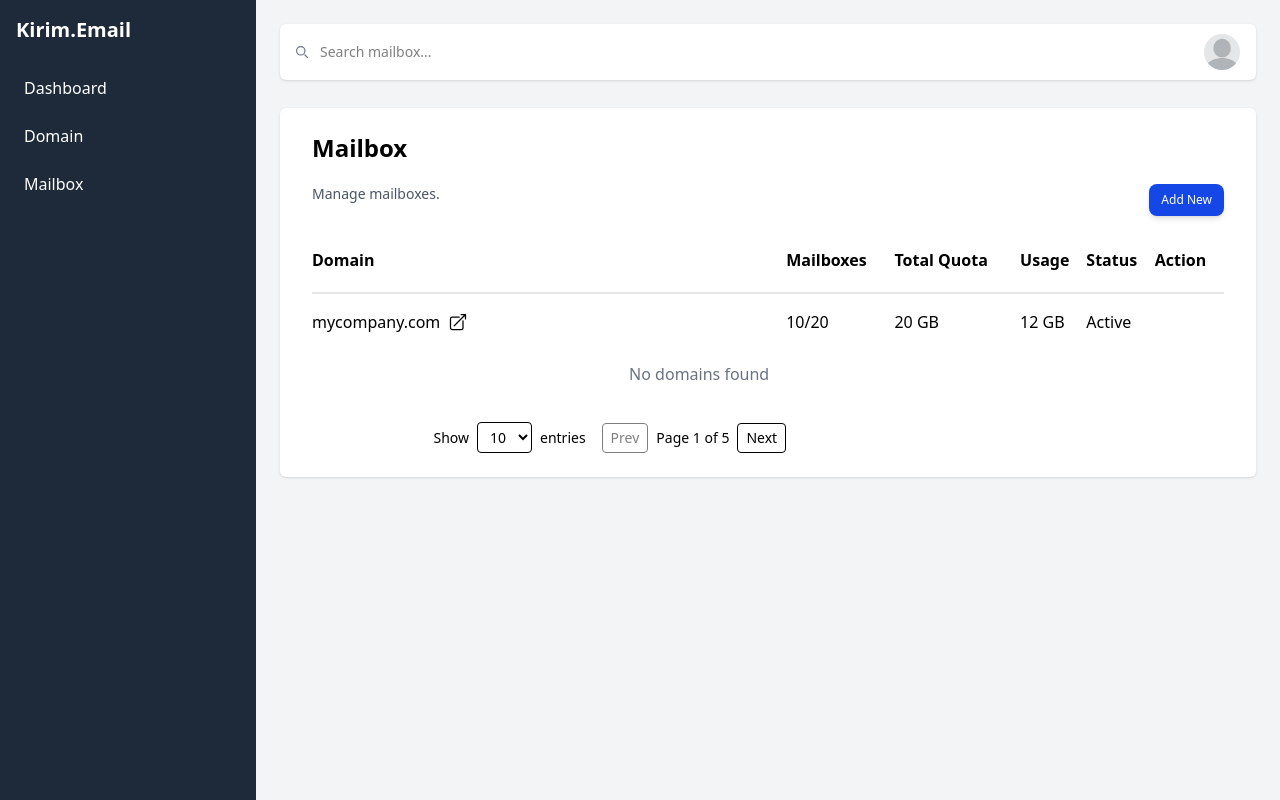
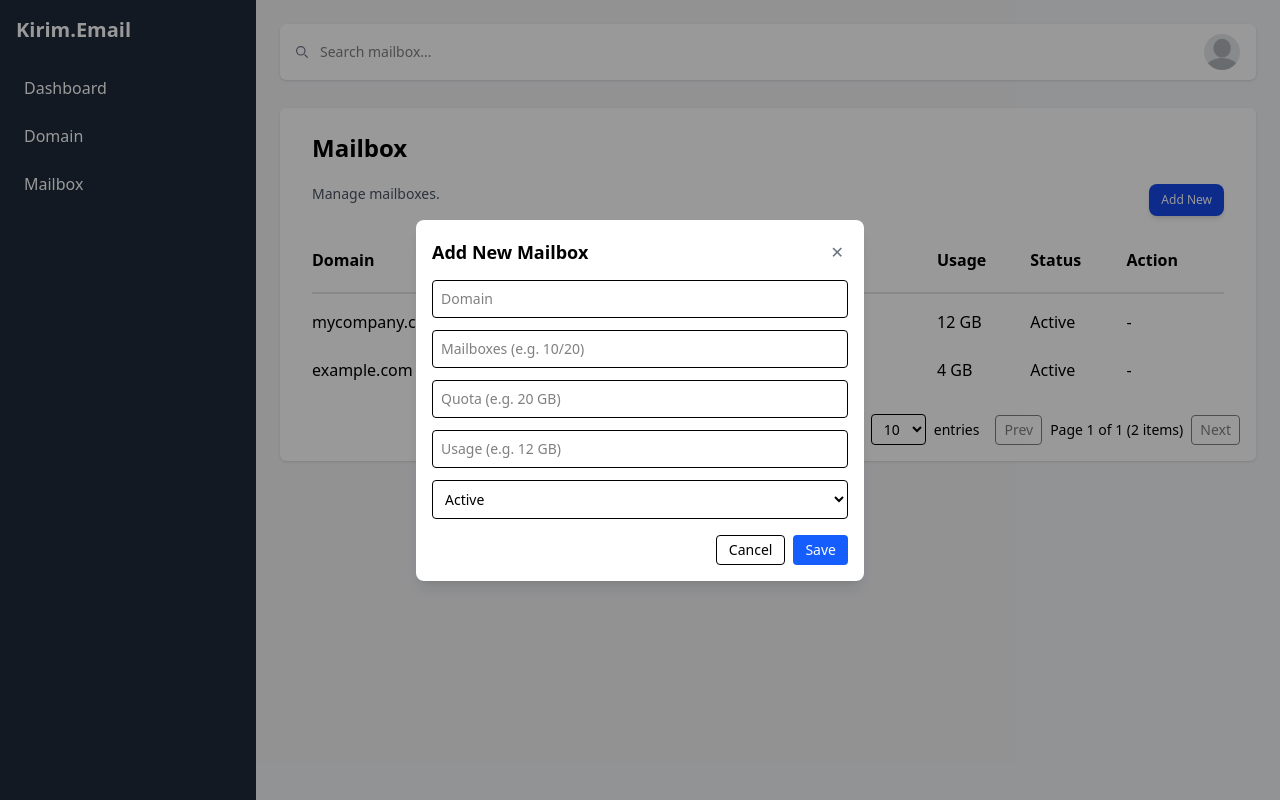
Before and after one commit to moonlynnmelodies/kirim.email-dashboard, a React (Vite) app: page /mailbox in a window 1280 px wide. Both pictures are taken after a click on the button "Add New". Built offline with nearby package versions, Linux system fonts and the light colour scheme.

Commit message:
fixed mailbox

```diff
--- a/src/pages/Mailbox.tsx
+++ b/src/pages/Mailbox.tsx
@@ -1,19 +1,61 @@
-import { Link } from 'react-router-dom';
-import { useState } from 'react';
-import MailboxDetail from './MailboxDetail';
-
+import { Link } from "react-router-dom";
+import { useState } from "react";
+import Popup from "../components/Popup";
 
 const Mailbox: React.FC = () => {
-    // pagination state
+  const [mailboxList, setMailboxList] = useState([
+    {
+      id: 1,
+      name: "mycompany.com",
+      mailboxes: "10/20",
+      quota: "20 GB",
+      usage: "12 GB",
+      status: "Active",
+    },
+    {
+      id: 2,
+      name: "example.com",
+      mailboxes: "5/10",
+      quota: "10 GB",
+      usage: "4 GB",
+      status: "Active",
+    },
+  ]);
+
   const [itemsPerPage, setItemsPerPage] = useState(10);
   const [currentPage, setCurrentPage] = useState(1);
+  const [isOpen, setIsOpen] = useState(false);
 
-    const totalItems = 42; // example total
+  // form state
+  const [formData, setFormData] = useState({
+    name: "",
+    mailboxes: "",
+    quota: "",
+    usage: "",
+    status: "Active",
+  });
+
+  const totalItems = mailboxList.length;
   const totalPages = Math.ceil(totalItems / itemsPerPage);
+  const startIndex = (currentPage - 1) * itemsPerPage;
+  const currentItems = mailboxList.slice(startIndex, startIndex + itemsPerPage);
 
+  const handleAddMailbox = () => {
+    if (!formData.name.trim()) return;
+
+    const newMailbox = {
+      id: Date.now(),
+      ...formData,
+    };
+
+    setMailboxList((prev) => [...prev, newMailbox]);
+    setFormData({ name: "", mailboxes: "", quota: "", usage: "", status: "Active" });
+    setIsOpen(false);
+  };
 
   return (
     <div>
+      {/* Top search bar */}
       <div className="bg-white rounded-md flex justify-start items-center h-14 shadow-sm pl-4">
       <svg
             className="w-4 h-4 text-gray-500 pr-1"
@@ -30,13 +72,11 @@ const Mailbox: React.FC = () => {
               d="m19 19-4-4m0-7A7 7 0 1 1 1 8a7 7 0 0 1 14 0Z"
             />
           </svg>
-
         <input
           type="text"
           placeholder="Search mailbox..."
-            className="max-w-sm w-full  rounded-lg p-2 text-sm focus:outline-none focus:ring-0 "
+          className="max-w-sm w-full rounded-lg p-2 text-sm focus:outline-none focus:ring-0"
         />
-
         <div className="ml-auto mr-4">
           <img
             src="/src/assets/images/profile.png"
@@ -46,7 +86,7 @@ const Mailbox: React.FC = () => {
         </div>
       </div>
 
-
+      {/* Mailbox Table */}
       <div className="mt-7 bg-white p-4 rounded-md shadow-sm">
         <table className="table-auto w-full border-separate border-spacing-y-2 px-4">
           <thead>
@@ -55,13 +95,15 @@ const Mailbox: React.FC = () => {
                 <h1 className="text-2xl font-bold mb-5">Mailbox</h1>
                 <div className="flex justify-between mb-6">
                   <p className="text-gray-600 text-sm">Manage mailboxes.</p>
-                    <button className="px-3 py-2 text-xs font-medium text-white bg-blue-700 rounded-lg shadow-md hover:bg-blue-800 hover:shadow-lg transition cursor-pointer">
+                  <button
+                    onClick={() => setIsOpen(true)}
+                    className="px-3 py-2 text-xs font-medium text-white bg-blue-700 rounded-lg shadow-md hover:bg-blue-800 hover:shadow-lg transition"
+                  >
                     Add New
                   </button>
                 </div>
               </td>
             </tr>
-
 
             <tr className="text-left capitalize">
               <th>Domain</th>
@@ -77,14 +119,15 @@ const Mailbox: React.FC = () => {
                 <hr className="h-0.5 border-0 bg-neutral-200 mt-3" />
               </td>
             </tr>
-
           </thead>
           <tbody>
-            <tr className="hover:bg-gray-50 ">
-            <td className="py-2 ">
+            {currentItems.length > 0 ? (
+              currentItems.map((m) => (
+                <tr key={m.id} className="hover:bg-gray-50">
+                  <td className="py-2">
                     <div className="flex items-center gap-2">
-                <span>mycompany.com</span>
-                <Link to="/mailbox/1" >
+                      <span>{m.name}</span>
+                      <Link to={`/mailbox/${m.id}`}>
                         <svg
                           xmlns="http://www.w3.org/2000/svg"
                           fill="none"
@@ -92,7 +135,6 @@ const Mailbox: React.FC = () => {
                           strokeWidth={1.5}
                           stroke="currentColor"
                           className="w-5 h-5 cursor-pointer"
-
                         >
                           <path
                             strokeLinecap="round"
@@ -103,22 +145,25 @@ const Mailbox: React.FC = () => {
                       </Link>
                     </div>
                   </td>
-
-              <td className="py-2">10/20</td>
-              <td className="py-2">20 GB</td>
-              <td className="py-2">12 GB</td>
-              <td className="py-2">Active</td>
+                  <td className="py-2">{m.mailboxes}</td>
+                  <td className="py-2">{m.quota}</td>
+                  <td className="py-2">{m.usage}</td>
+                  <td className="py-2">{m.status}</td>
+                  <td className="py-2">-</td>
                 </tr>
-
+              ))
+            ) : (
               <tr>
-                <td colSpan={4} className="py-3 text-center text-gray-500">
+                <td colSpan={6} className="py-3 text-center text-gray-500">
                   No domains found
                 </td>
               </tr>
-
+            )}
+          </tbody>
+        </table>
 
         {/* Pagination */}
-              <div className="flex justify-end items-center mt-4 gap-4 text-sm w-full">
+        <div className="flex justify-end items-center mt-4 gap-4 text-sm">
           <div className="flex items-center gap-2">
             <span>Show</span>
             <select
@@ -145,7 +190,7 @@ const Mailbox: React.FC = () => {
               Prev
             </button>
             <span>
-                    Page {currentPage} of {totalPages}
+              Page {currentPage} of {totalPages} ({totalItems} items)
             </span>
             <button
               disabled={currentPage === totalPages}
@@ -156,13 +201,71 @@ const Mailbox: React.FC = () => {
             </button>
           </div>
         </div>
-          </tbody>
-        </table>
-      </div>
       </div>
 
+      {/* Popup for Add Mailbox */}
+      <Popup
+        isOpen={isOpen}
+        onClose={() => setIsOpen(false)}
+        title="Add New Mailbox"
+        footer={
+          <div className="flex justify-end gap-2">
+            <button
+              onClick={() => setIsOpen(false)}
+              className="px-3 py-1 rounded border text-sm"
+            >
+              Cancel
+            </button>
+            <button
+              onClick={handleAddMailbox}
+              className="px-3 py-1 rounded bg-blue-600 text-white text-sm hover:bg-blue-700"
+            >
+              Save
+            </button>
+          </div>
+        }
+      >
+        <div className="flex flex-col gap-3">
+          <input
+            type="text"
+            placeholder="Domain"
+            value={formData.name}
+            onChange={(e) => setFormData({ ...formData, name: e.target.value })}
+            className="border rounded p-2 text-sm"
+          />
+          <input
+            type="text"
+            placeholder="Mailboxes (e.g. 10/20)"
+            value={formData.mailboxes}
+            onChange={(e) => setFormData({ ...formData, mailboxes: e.target.value })}
+            className="border rounded p-2 text-sm"
+          />
+          <input
+            type="text"
+            placeholder="Quota (e.g. 20 GB)"
+            value={formData.quota}
+            onChange={(e) => setFormData({ ...formData, quota: e.target.value })}
+            className="border rounded p-2 text-sm"
+          />
+          <input
+            type="text"
+            placeholder="Usage (e.g. 12 GB)"
+            value={formData.usage}
+            onChange={(e) => setFormData({ ...formData, usage: e.target.value })}
+            className="border rounded p-2 text-sm"
+          />
+          <select
+            value={formData.status}
+            onChange={(e) => setFormData({ ...formData, status: e.target.value })}
+            className="border rounded p-2 text-sm"
+          >
+            <option>Active</option>
+            <option>Inactive</option>
+          </select>
+        </div>
+      </Popup>
 
-
+    </div>
   );
 };
 
```
Lines whose indentation alone changed are shown as unchanged.
